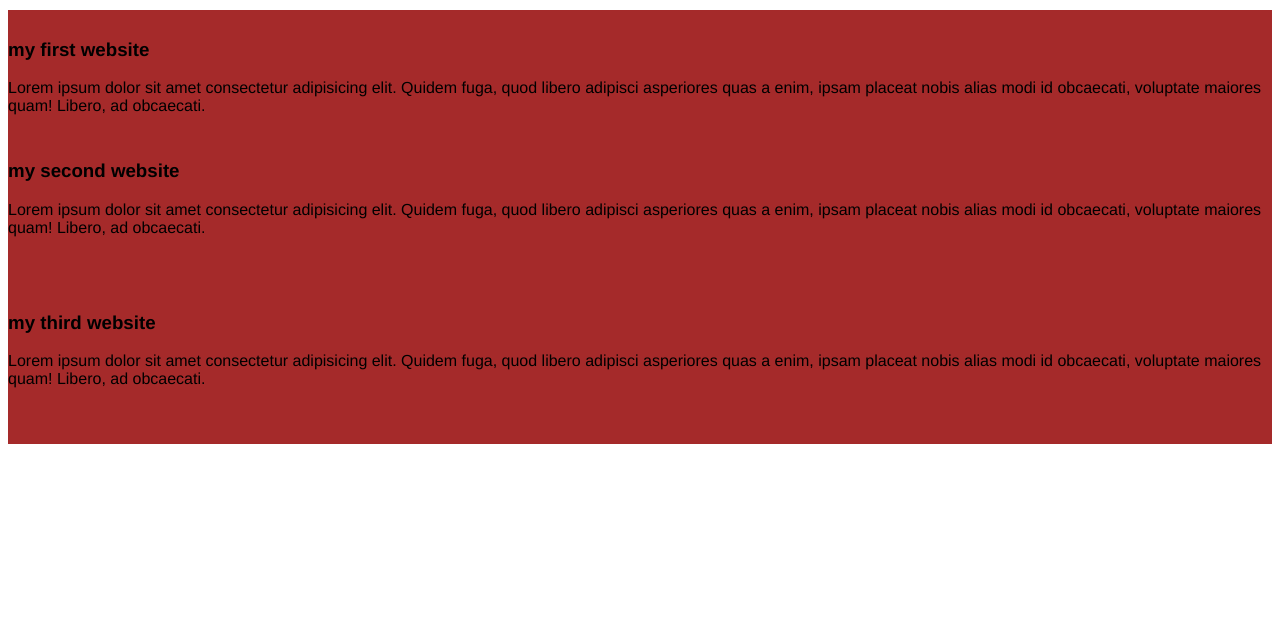
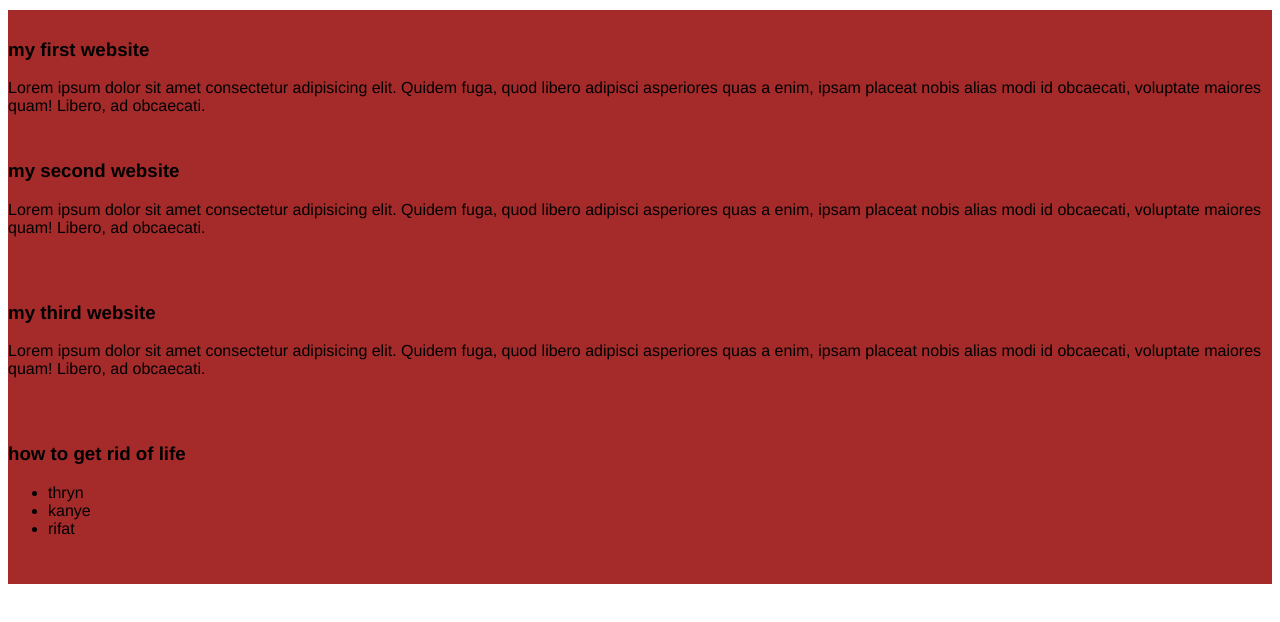
Before and after one commit to zazazawg/my-simple-website, a plain HTML site: page index.html in a window 1280 px wide. Drawn offline with Linux system fonts and the light colour scheme.

Commit message:
added list

```diff
--- a/index.html
+++ b/index.html
@@ -24,5 +24,14 @@
             Lorem ipsum dolor sit amet consectetur adipisicing elit. Quidem fuga, quod libero adipisci asperiores quas a enim, ipsam placeat nobis alias modi id obcaecati, voluptate maiores quam! Libero, ad obcaecati.
         </p>
     </div>
+    <div>
+        <h3>how to get rid of life</h3>
+        <ul>
+            <li>thryn</li>
+            <li>kanye</li>
+            <li>rifat</li>
+        </ul>
+
+    </div>
 </body>
 </html>
--- a/styles/blog.css
+++ b/styles/blog.css
@@ -1,6 +1,6 @@
 div{
     /* background-color: aquamarine; */
-    /* padding: 20px; */
+    /* padding: 10px; */
     /* margin: 10px; */
 margin-bottom: 20px;
 font-family: 'Franklin Gothic Medium', 'Arial Narrow', Arial, sans-serif;
@@ -8,6 +8,6 @@ background-color: brown;
 margin-top: 10px;
 padding-bottom: 10px;
 padding-top: 10px;
-margin-bottom: 20px;
+margin-bottom: 10px;
 
 }
```
